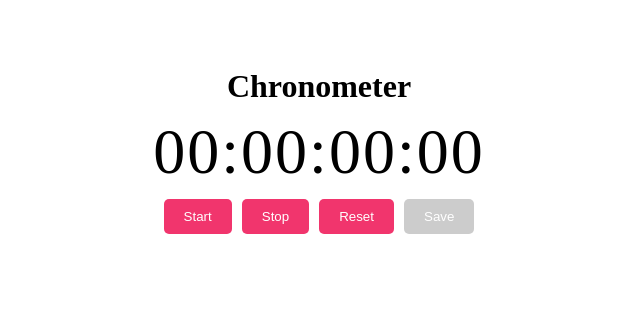
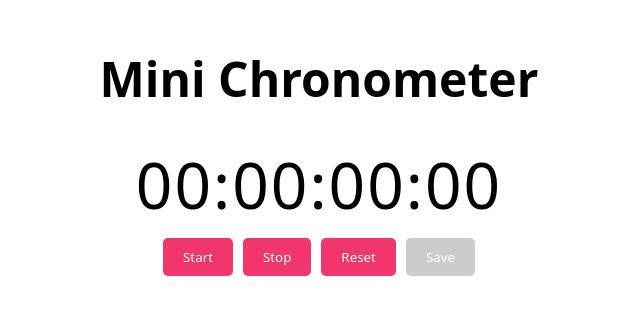
Before and after one commit to felipejoq/frontend-exercises, a React (Vite) app in the folder 02-chronometer/: page / in a window 1280 px wide. Shown: the part 244-558 px from the top of the page, without its empty margins (321-961 px from the left). Built offline with nearby package versions, Linux system fonts and the light colour scheme.

Commit message:
Agrega prop-types y modificaciones pequeñas a los estilos.

```diff
--- a/02-chronometer/package.json
+++ b/02-chronometer/package.json
@@ -10,6 +10,7 @@
     "preview": "vite preview"
   },
   "dependencies": {
+    "prop-types": "^15.8.1",
     "react": "^18.3.1",
     "react-dom": "^18.3.1"
   },
--- a/02-chronometer/src/App.jsx
+++ b/02-chronometer/src/App.jsx
@@ -5,7 +5,9 @@ function App() {
 
   return (
       <div className='container'>
-        <Chronometer />
+        <Chronometer
+            title='Mini Chronometer'
+        />
       </div>
   )
 }
--- a/02-chronometer/src/components/Chronometer.jsx
+++ b/02-chronometer/src/components/Chronometer.jsx
@@ -1,7 +1,8 @@
 import {useChronometer} from "../hooks/useChronometer.js";
 import {formatTime} from "../utils/formatters.js";
+import PropTypes from "prop-types";
 
-export const Chronometer = () => {
+export const Chronometer = ({title = "Chronometer"}) => {
 
     const {
         time,
@@ -14,7 +15,7 @@ export const Chronometer = () => {
 
     return (
         <>
-            <h1>Chronometer</h1>
+            <h1 className="title">{title}</h1>
             <p className="format-time">{formatTime(time)}</p>
             <div className="controls-container">
                 <button onClick={handleStart}>Start</button>
@@ -37,3 +38,7 @@ export const Chronometer = () => {
         </>
     )
 }
+
+Chronometer.propTypes = {
+    title: PropTypes.string,
+}
--- a/02-chronometer/src/index.css
+++ b/02-chronometer/src/index.css
@@ -2,6 +2,12 @@
     margin: 0;
     padding: 0;
     box-sizing: border-box;
+    font-family: "system-ui", sans-serif;
+}
+
+h1.title {
+    font-size: 3rem;
+    margin: 20px 0;
 }
 
 button {
```
Also changed, not shown: 1 other file (tests, documents, lock files or other folders).
